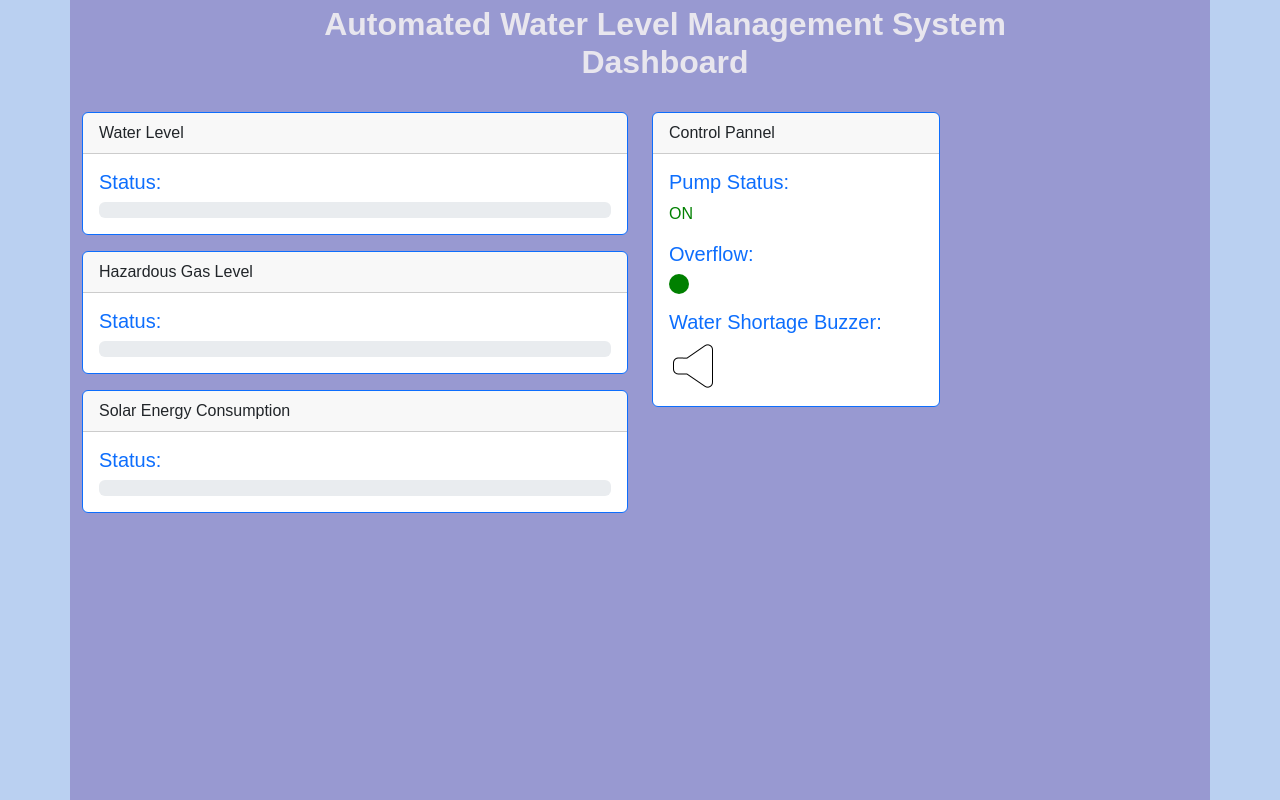
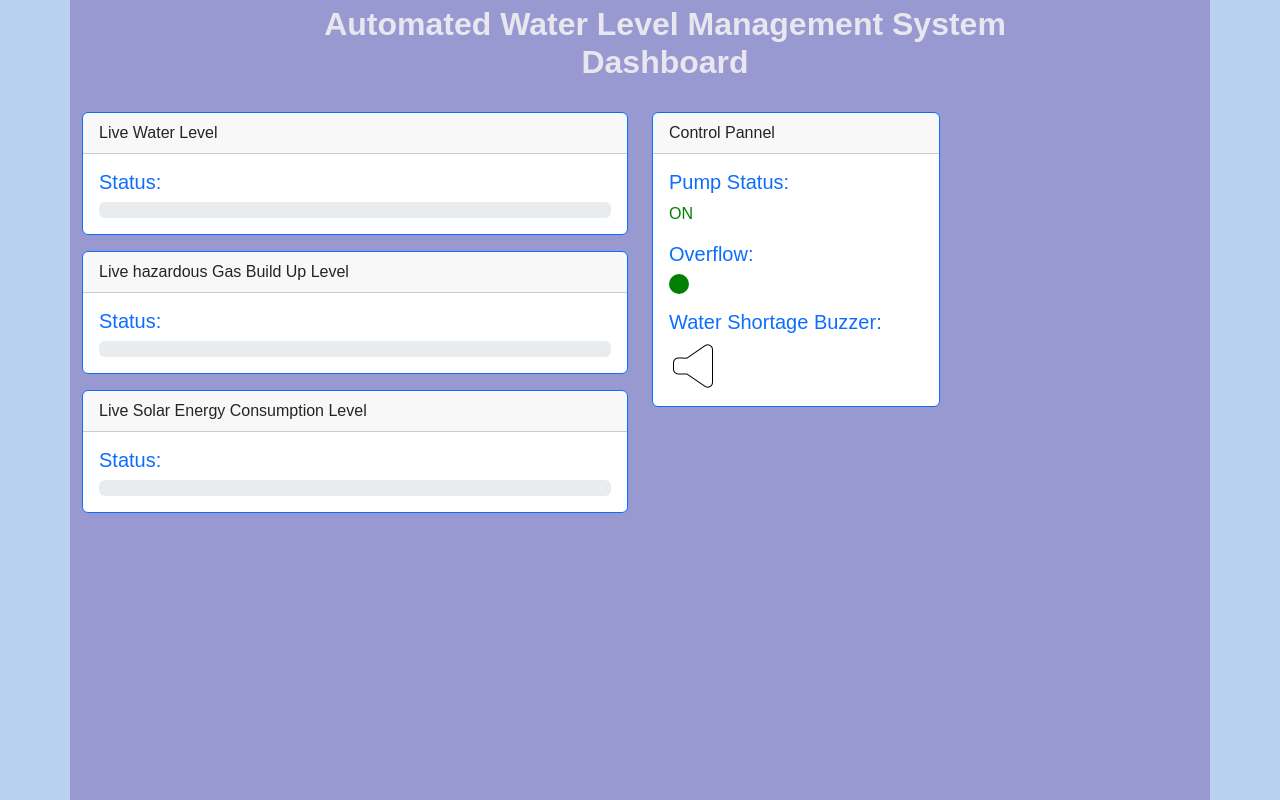
Before and after one commit to jeelion22/automatted-water-tank-management-system-frontend, a React (Vite) app: page / in a window 1280 px wide. Built offline with nearby package versions, Linux system fonts and the light colour scheme; no server answers.

Commit message:
modify Sensor display title

```diff
--- a/src/Dashboard.jsx
+++ b/src/Dashboard.jsx
@@ -78,7 +78,7 @@ const Dashboard = () => {
           >
             {/* water level monitor card */}
 
-            <div class="card-header">Water Level</div>
+            <div class="card-header">Live Water Level</div>
             <div class="card-body text-primary">
               <h5 class="card-title">Status: </h5>
               <div
@@ -103,7 +103,7 @@ const Dashboard = () => {
             class="card border-primary mb-3"
             style={{ "max-width": "18rem;" }}
           >
-            <div class="card-header">Hazardous Gas Level</div>
+            <div class="card-header">Live hazardous Gas Build Up Level</div>
             <div class="card-body text-primary">
               <h5 class="card-title">Status: </h5>
               <div
@@ -128,7 +128,7 @@ const Dashboard = () => {
             class="card border-primary mb-3"
             style={{ "max-width": "18rem;" }}
           >
-            <div class="card-header">Solar Energy Consumption</div>
+            <div class="card-header">Live Solar Energy Consumption Level</div>
             <div class="card-body text-primary">
               <h5 class="card-title">Status: </h5>
               <div
```
